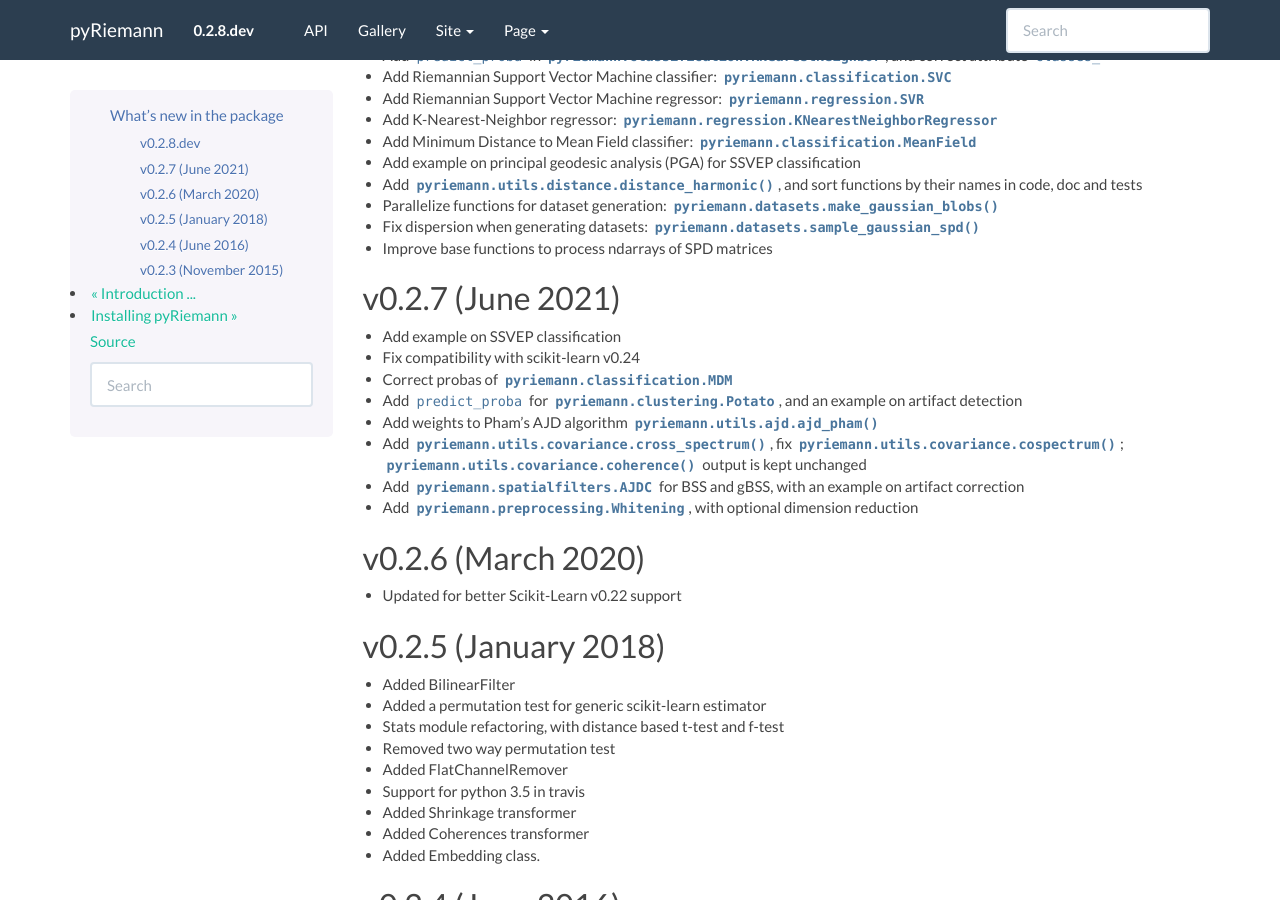
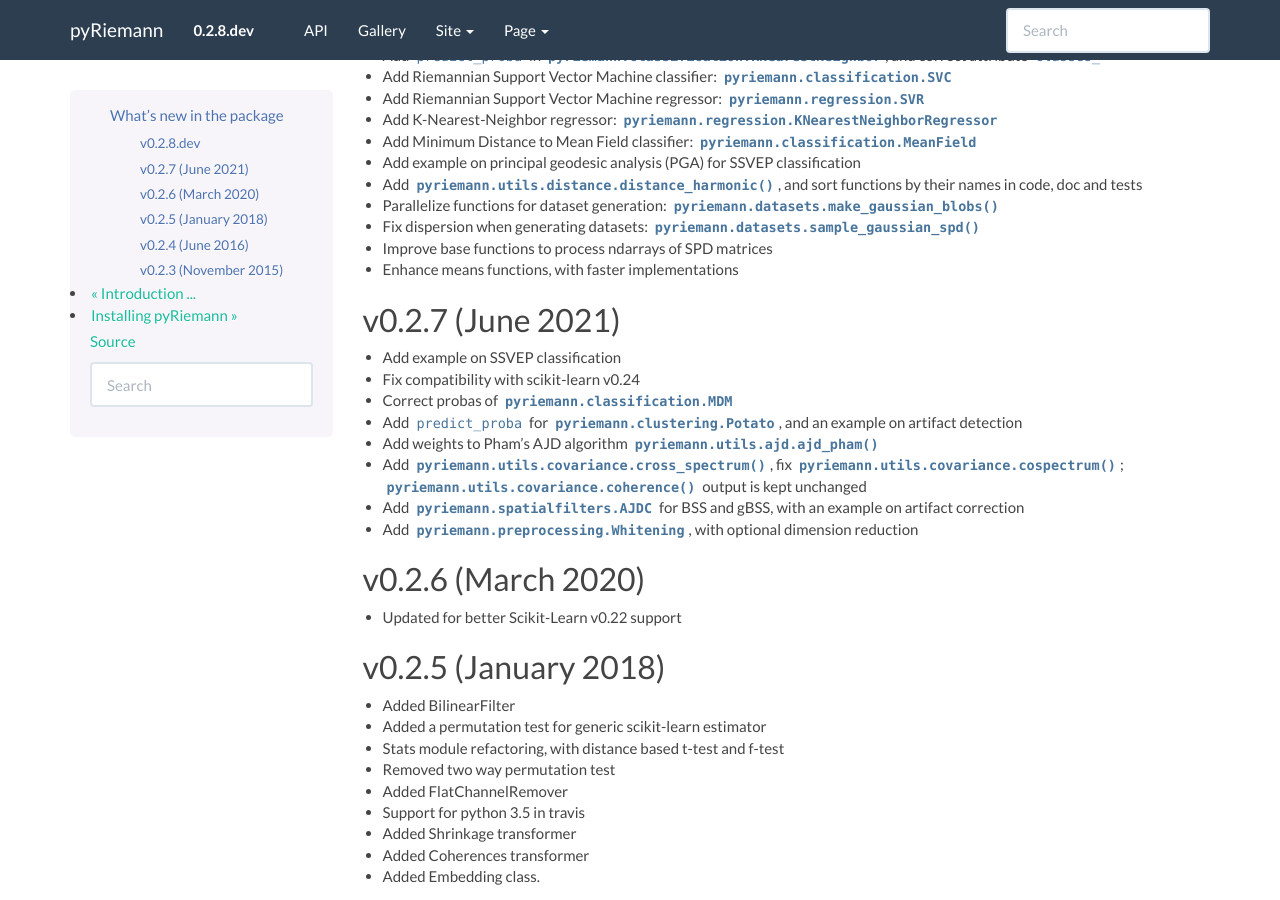
Before and after one commit to pyRiemann/pyRiemann, a Sphinx documentation site: the page built from doc/whatsnew.rst, in a window 1280 px wide and 900 px high, scrolled down 757 px. Built offline with Sphinx 7.4.7, drawn with Linux system fonts in a browser that asks for light colours; formulas are drawn with MathJax 3; pages that are not in the unit, such as notebooks, are missing from menus.

Commit message:
update whatsnew

```diff
--- a/doc/whatsnew.rst
+++ b/doc/whatsnew.rst
@@ -69,6 +69,8 @@ v0.2.8.dev
 - Fix dispersion when generating datasets: :func:`pyriemann.datasets.sample_gaussian_spd`
 
 - Improve base functions to process ndarrays of SPD matrices
+
+- Enhance means functions, with faster implementations
 
 v0.2.7 (June 2021)
 ------------------
```
